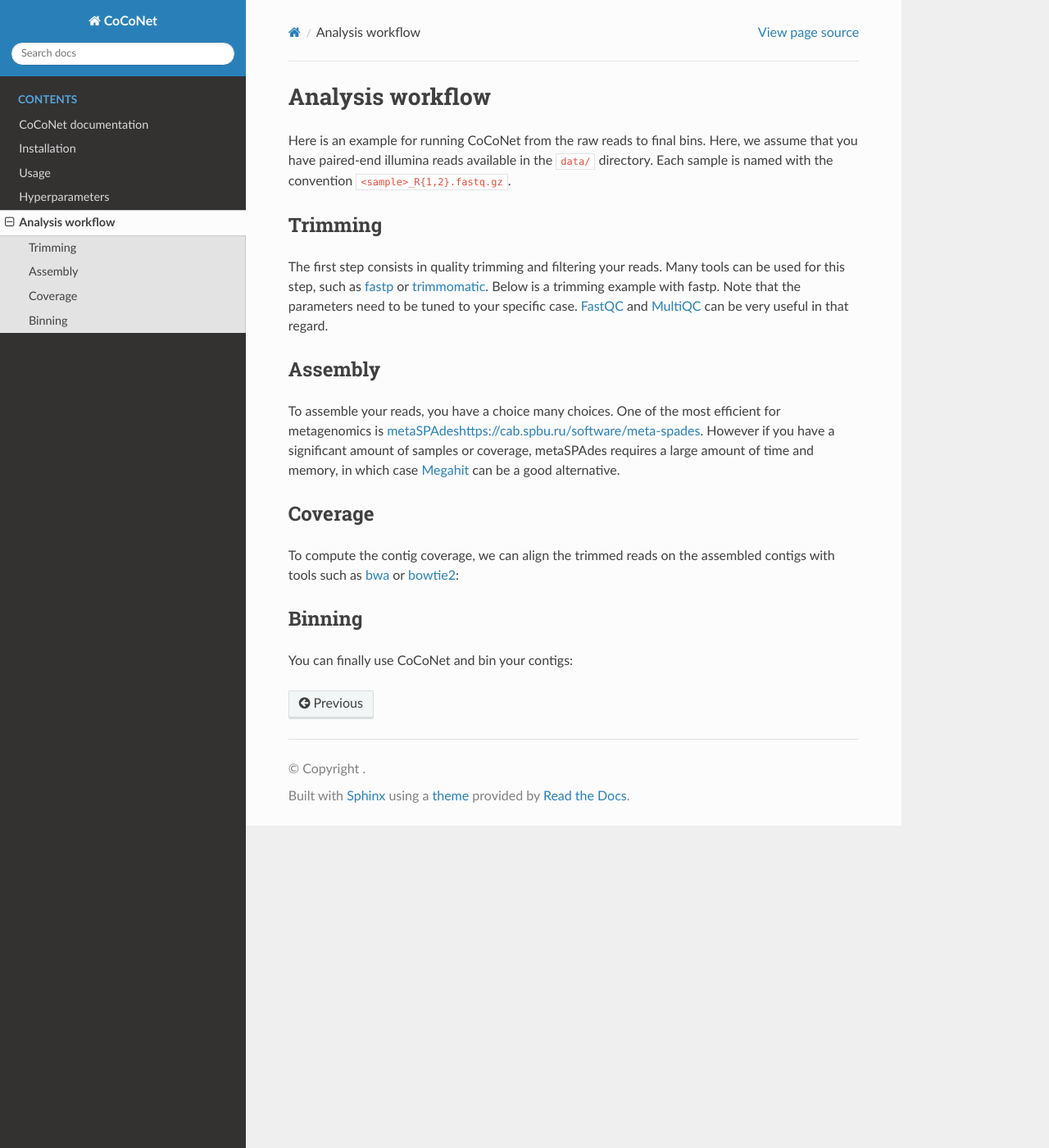
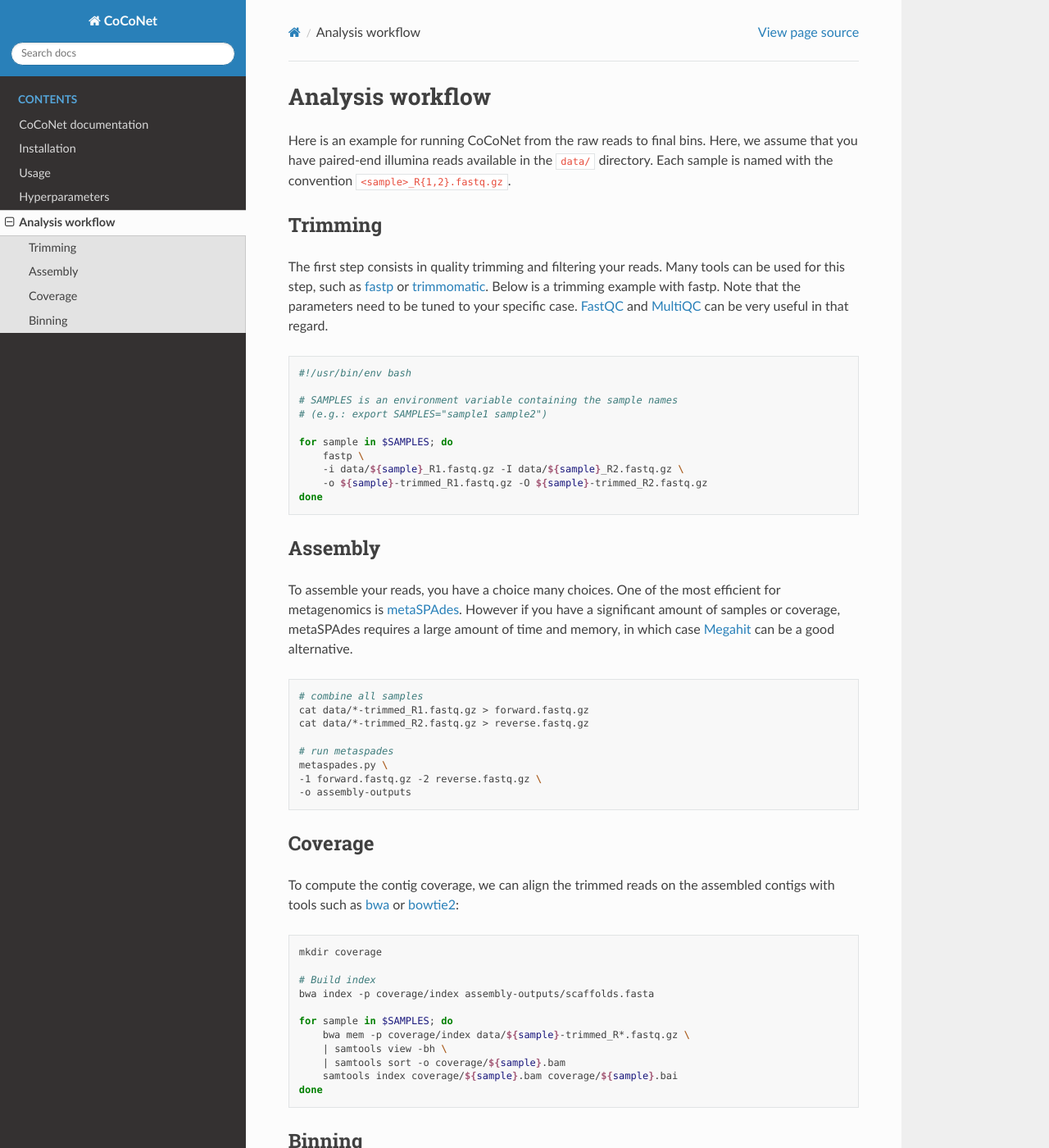
Before and after one commit to Puumanamana/CoCoNet, a Sphinx documentation site: the page built from docs/source/example-workflow.rst, in a window 1280 px wide and 1400 px high. Shown: the whole window at 82% size. Built offline with Sphinx 7.4.7 and the Read the Docs theme 2.0.0, drawn with Linux system fonts in a browser that asks for light colours; some of the changed text lies outside the part shown.

Commit message:
more docs

```diff
--- a/docs/source/example-workflow.rst
+++ b/docs/source/example-workflow.rst
@@ -10,6 +10,7 @@ Trimming
 The first step consists in quality trimming and filtering your reads. Many tools can be used for this step, such as `fastp <https://github.com/OpenGene/fastp>`_ or `trimmomatic <http://www.usadellab.org/cms/index.php?page=trimmomatic>`_. Below is a trimming example with fastp. Note that the parameters need to be tuned to your specific case. `FastQC <https://www.bioinformatics.babraham.ac.uk/projects/fastqc>`_ and `MultiQC <https://multiqc.info>`_ can be very useful in that regard.
 
 .. code-block:: bash
+
     #!/usr/bin/env bash
 
     # SAMPLES is an environment variable containing the sample names
@@ -25,9 +26,10 @@ The first step consists in quality trimming and filtering your reads. Many tools
 Assembly
 ^^^^^^^^
 
-To assemble your reads, you have a choice many choices. One of the most efficient for metagenomics is `<metaSPAdes https://cab.spbu.ru/software/meta-spades>`_. However if you have a significant amount of samples or coverage, metaSPAdes requires a large amount of time and memory, in which case `Megahit <https://github.com/voutcn/megahit>`_ can be a good alternative.
+To assemble your reads, you have a choice many choices. One of the most efficient for metagenomics is `metaSPAdes <https://cab.spbu.ru/software/meta-spades>`_. However if you have a significant amount of samples or coverage, metaSPAdes requires a large amount of time and memory, in which case `Megahit <https://github.com/voutcn/megahit>`_ can be a good alternative.
 
 .. code-block:: bash
+
    # combine all samples
    cat data/*-trimmed_R1.fastq.gz > forward.fastq.gz
    cat data/*-trimmed_R2.fastq.gz > reverse.fastq.gz
@@ -44,6 +46,7 @@ Coverage
 To compute the contig coverage, we can align the trimmed reads on the assembled contigs with tools such as `bwa <http://bio-bwa.sourceforge.net/bwa.shtml>`_ or `bowtie2 <http://bowtie-bio.sourceforge.net/bowtie2/manual.shtml>`_:
 
 .. code-block:: bash
+
     mkdir coverage
 
     # Build index
@@ -63,4 +66,5 @@ Binning
 You can finally use CoCoNet and bin your contigs:
 
 .. code-block:: bash
+
     coconet run --fasta assembly-outputs/scaffolds.fasta --bam coverage/*.bam --output binning
```
